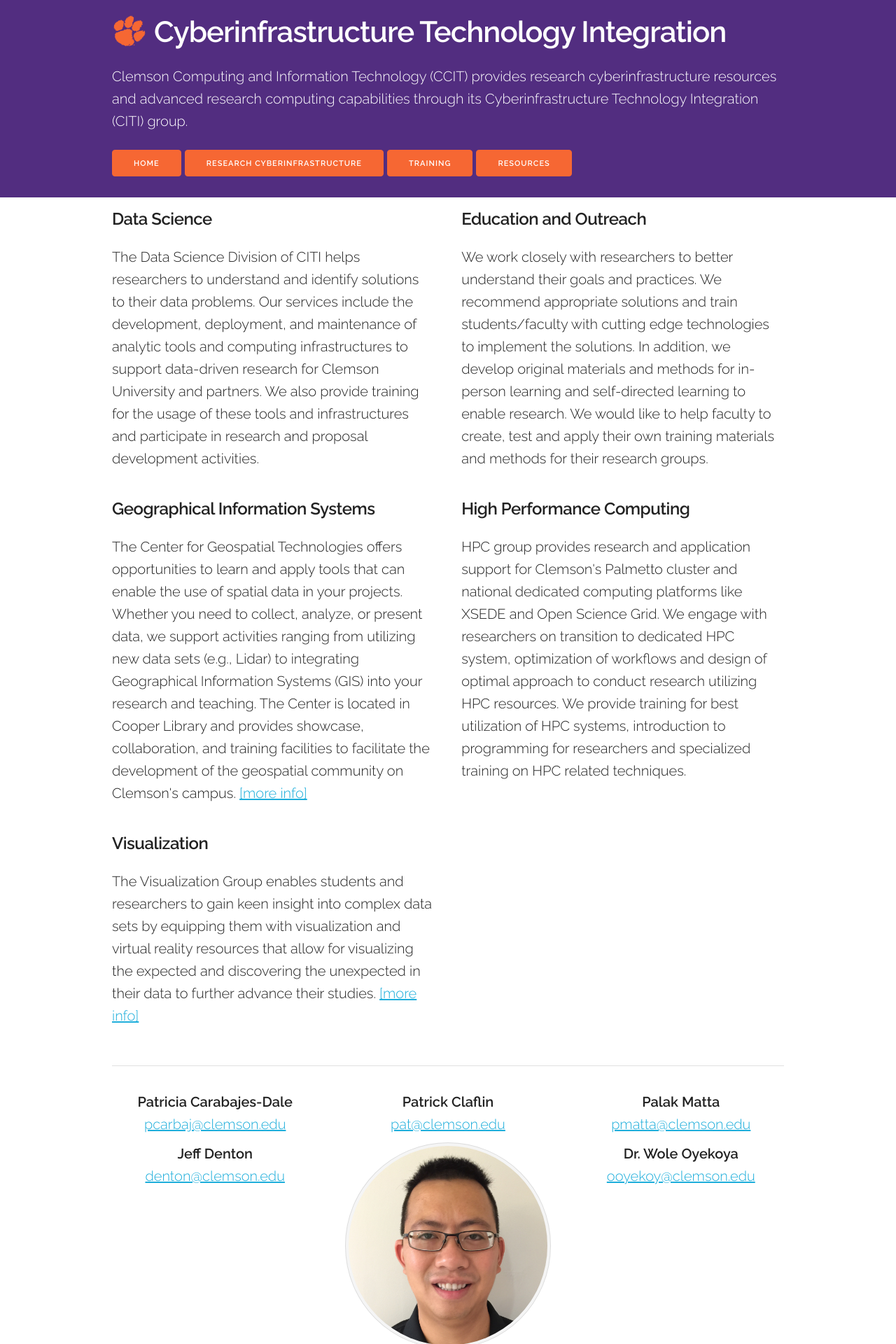
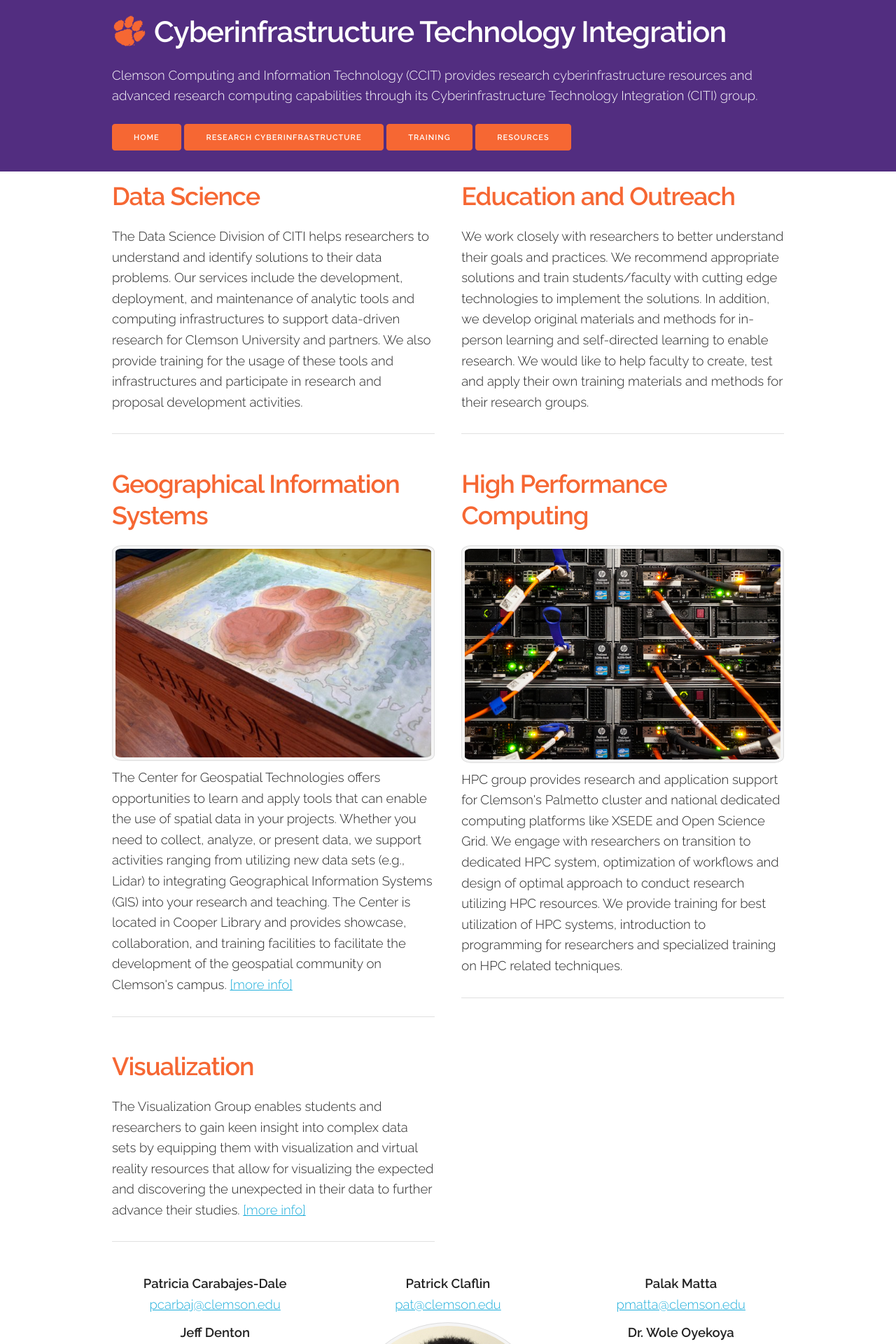
Before and after one commit to clemsonciti/citi-webpage, a Jekyll site: the page built from index.html, in a window 1280 px wide. Shown: the top 1920 px of the page at 70% size. Built offline with Jekyll 4.4.1, drawn with Linux system fonts in a browser that asks for light colours.

Commit message:
Updates of main page, small change in styles. Added YT and GitHub icons and links.

```diff
--- a/css/citi.css
+++ b/css/citi.css
@@ -1,7 +1,24 @@
+.group_title {
+  font-weight: 600;
+  color: #F66733;
+  font-size: 3.6rem;
+  line-height: 1.25;
+  letter-spacing: -.1rem;
+  margin-bottom: 2rem;
+  display: inline-block;
+}
+
 .avatar {
   background-color: #F5F5F5;
   border: 1px solid #DDDDDD;
   border-radius: 50% 50% 50% 50%;
+  padding: 4px;
+}
+
+.image {
+  background-color: #F5F5F5;
+  border: 1px solid #DDDDDD;
+  border-radius: 3% 3% 3% 3%;
   padding: 4px;
 }
 
--- a/css/skeleton.css
+++ b/css/skeleton.css
@@ -121,7 +121,7 @@ are based on 10px sizing. So basically 1.5rem = 15px :) */
 html {
   font-size: 62.5%; }
 body {
-  font-size: 2.0em; /* currently ems cause chrome bug misinterpreting rems on body element */
+  font-size: 1.85em; /* currently ems cause chrome bug misinterpreting rems on body element */
   line-height: 1.6;
   font-weight: 400;
   font-family: "Raleway", "HelveticaNeue", "Helvetica Neue", Helvetica, Arial, sans-serif;
--- a/index.html
+++ b/index.html
@@ -5,7 +5,7 @@ layout: default
 <div class="row" id="groups">
 
       <div class="one-half column" style="margin-top: 10pt">
-        <h5 style="font-weight: 600;">Data Science</h5>
+        <span class="group_title">Data Science</span>
         <p>
         The Data Science Division of CITI helps researchers to understand and identify
         solutions to their data problems. Our services include the development, deployment,
@@ -13,10 +13,11 @@ layout: default
         research for Clemson University and partners. We also provide training for the usage of
         these tools and infrastructures and participate in research and proposal development activities.
         <!-- <a href="/data-science">[more info]</a> --> </p>
+        <hr>
       </div>
 
       <div class="one-half column" style="margin-top: 10pt">
-        <h5 style="font-weight: 600;">Education and Outreach</h5>
+        <span class="group_title">Education and Outreach</span>
         <p>
         We work closely with researchers to better understand their goals and practices.
         We recommend appropriate solutions and train students/faculty with cutting edge
@@ -25,6 +26,7 @@ layout: default
         like to help faculty to create, test and apply their own training materials and methods
         for their research groups.
         <!-- <a href="/education">[more info]</a> --> </p>
+        <hr>
       </div>
 
     </div>
@@ -32,7 +34,8 @@ layout: default
     <div class="row">
 
       <div class="one-half column" style="margin-top: 10pt">
-        <h5 style="font-weight: 600;">Geographical Information Systems</h5>
+        <span class="group_title">Geographical Information Systems</span>
+        <img src="/images/sandbox.jpg" class="image u-max-full-width">
         <p>
         The Center for Geospatial Technologies offers
         opportunities to learn and apply tools that can enable
@@ -45,10 +48,12 @@ layout: default
         and training facilities to facilitate the development of the
         geospatial community on Clemson's campus.
         <a href="http://www.clemsongis.org/">[more info]</a></p>
+        <hr>
       </div>
 
       <div class="one-half column" style="margin-top: 10pt">
-        <h5 style="font-weight: 600;">High Performance Computing</h5>
+        <span class="group_title">High Performance Computing</span>
+        <img src="/images/palmetto.jpg" class="image u-max-full-width">
         <p>
         HPC group provides research and application support for Clemson's
         Palmetto cluster and national dedicated computing platforms like
@@ -58,6 +63,7 @@ layout: default
         for best utilization of HPC systems, introduction to programming for
         researchers and specialized training on HPC related techniques.
         <!-- <a href="/hpc">[more info]</a> --> </p>
+        <hr>
       </div>
 
     </div>
@@ -65,7 +71,7 @@ layout: default
     <div class="row">
 
       <div class="one-half column" style="margin-top: 10pt">
-        <h5 style="font-weight: 600;">Visualization</h5>
+        <span class="group_title">Visualization</span>
         <p>
         The Visualization Group enables students and researchers to
         gain keen insight into complex data sets by equipping them
@@ -73,11 +79,11 @@ layout: default
         visualizing the expected and discovering the unexpected in
         their data to further advance their studies.
         <a href="/viz">[more info]</a></p>
+        <hr>
       </div>
 
     </div>
 
-    <hr>
 
     <div class="row" id="people" style="margin-top: 10px;">
 
```
Also changed, not shown: resources.md (+7 -0 lines), images/github-icon.png (added), images/palmetto.jpg (added), images/sandbox.jpg (added), images/youtube-icon.png (added).
